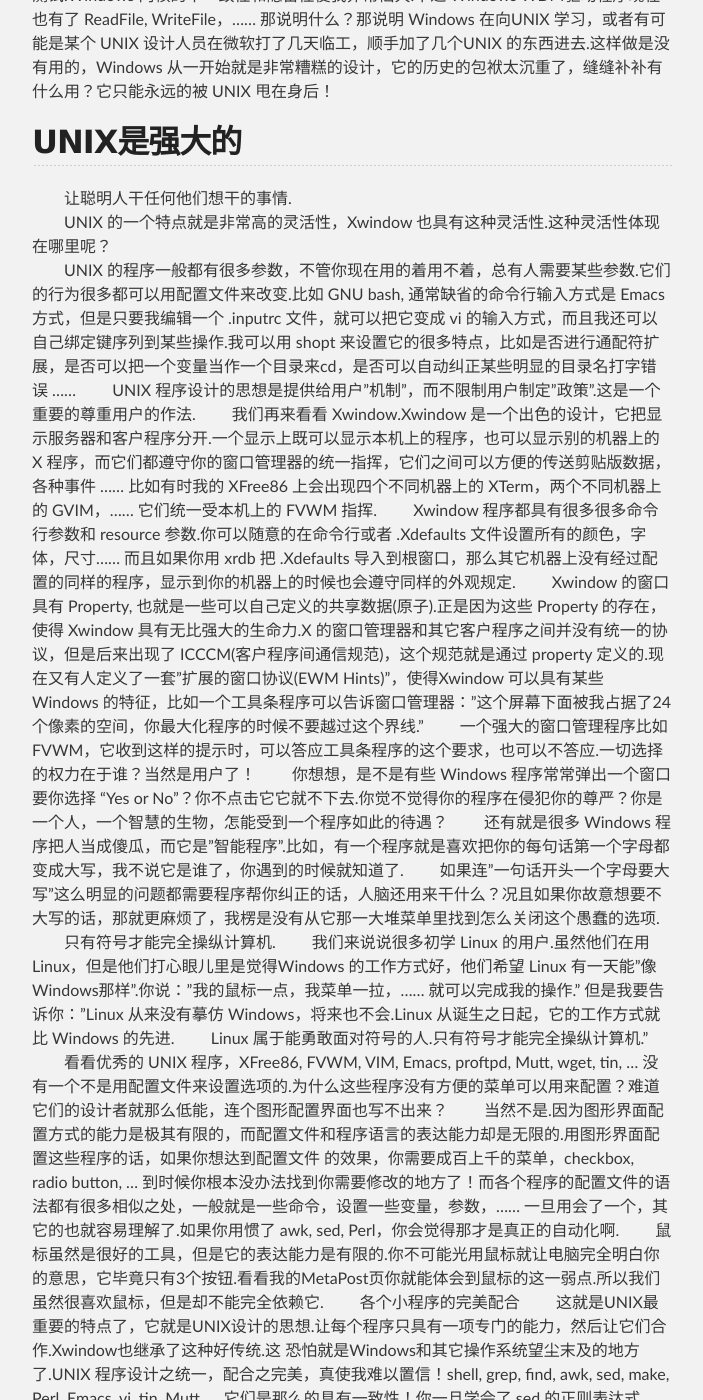
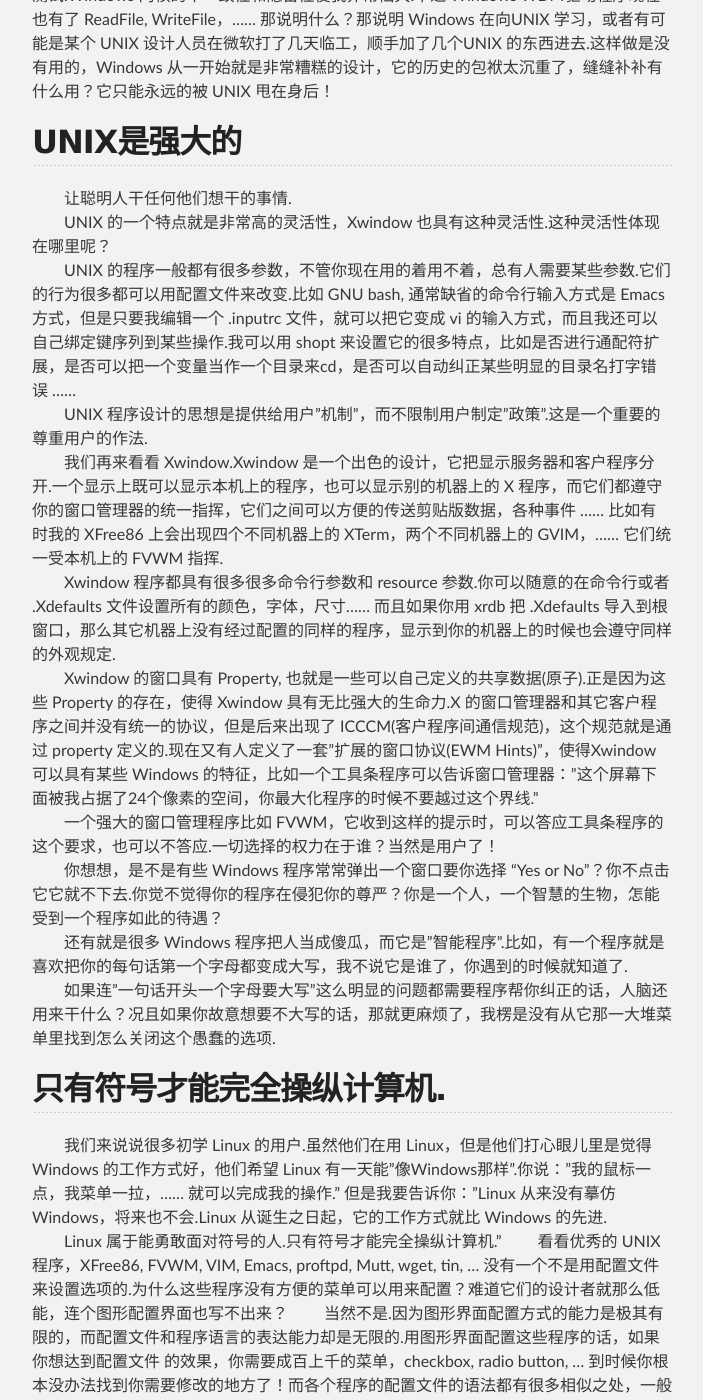
Before and after one commit to silbertmonaphia/silbertmonaphia.github.io, a Jekyll site: the page built from _posts/2016-04-19-关于Windows和Linux的那些事儿.md, in a window 1280 px wide and 1400 px high, scrolled down 11293 px. Shown: the whole window, without its empty margins (288-991 px from the left). Built offline with Jekyll 4.4.1, drawn with Linux system fonts in a browser that asks for light colours; some of the changed text lies outside the part shown.

Commit message:
Update 2016-04-19-关于Windows和Linux的那些事儿.md

```diff
--- a/_posts/2016-04-19-关于Windows和Linux的那些事儿.md
+++ b/_posts/2016-04-19-关于Windows和Linux的那些事儿.md
@@ -175,7 +175,8 @@
 　　你想想，是不是有些 Windows 程序常常弹出一个窗口要你选择 "Yes or No"？你不点击它它就不下去.你觉不觉得你的程序在侵犯你的尊严？你是一个人，一个智慧的生物，怎能受到一个程序如此的待遇？
 　　还有就是很多 Windows 程序把人当成傻瓜，而它是"智能程序".比如，有一个程序就是喜欢把你的每句话第一个字母都变成大写，我不说它是谁了，你遇到的时候就知道了.
 　　如果连"一句话开头一个字母要大写"这么明显的问题都需要程序帮你纠正的话，人脑还用来干什么？况且如果你故意想要不大写的话，那就更麻烦了，我楞是没有从它那一大堆菜单里找到怎么关闭这个愚蠢的选项.
-　　只有符号才能完全操纵计算机.
+
+##  只有符号才能完全操纵计算机.
 　　我们来说说很多初学 Linux 的用户.虽然他们在用 Linux，但是他们打心眼儿里是觉得Windows 的工作方式好，他们希望 Linux 有一天能"像Windows那样".你说："我的鼠标一点，我菜单一拉，…… 就可以完成我的操作." 但是我要告诉你："Linux 从来没有摹仿 Windows，将来也不会.Linux 从诞生之日起，它的工作方式就比 Windows 的先进.
 　　Linux 属于能勇敢面对符号的人.只有符号才能完全操纵计算机."
 　　看看优秀的 UNIX 程序，XFree86, FVWM, VIM, Emacs, proftpd, Mutt, wget, tin, ... 没有一个不是用配置文件来设置选项的.为什么这些程序没有方便的菜单可以用来配置？难道它们的设计者就那么低能，连个图形配置界面也写不出来？
```
